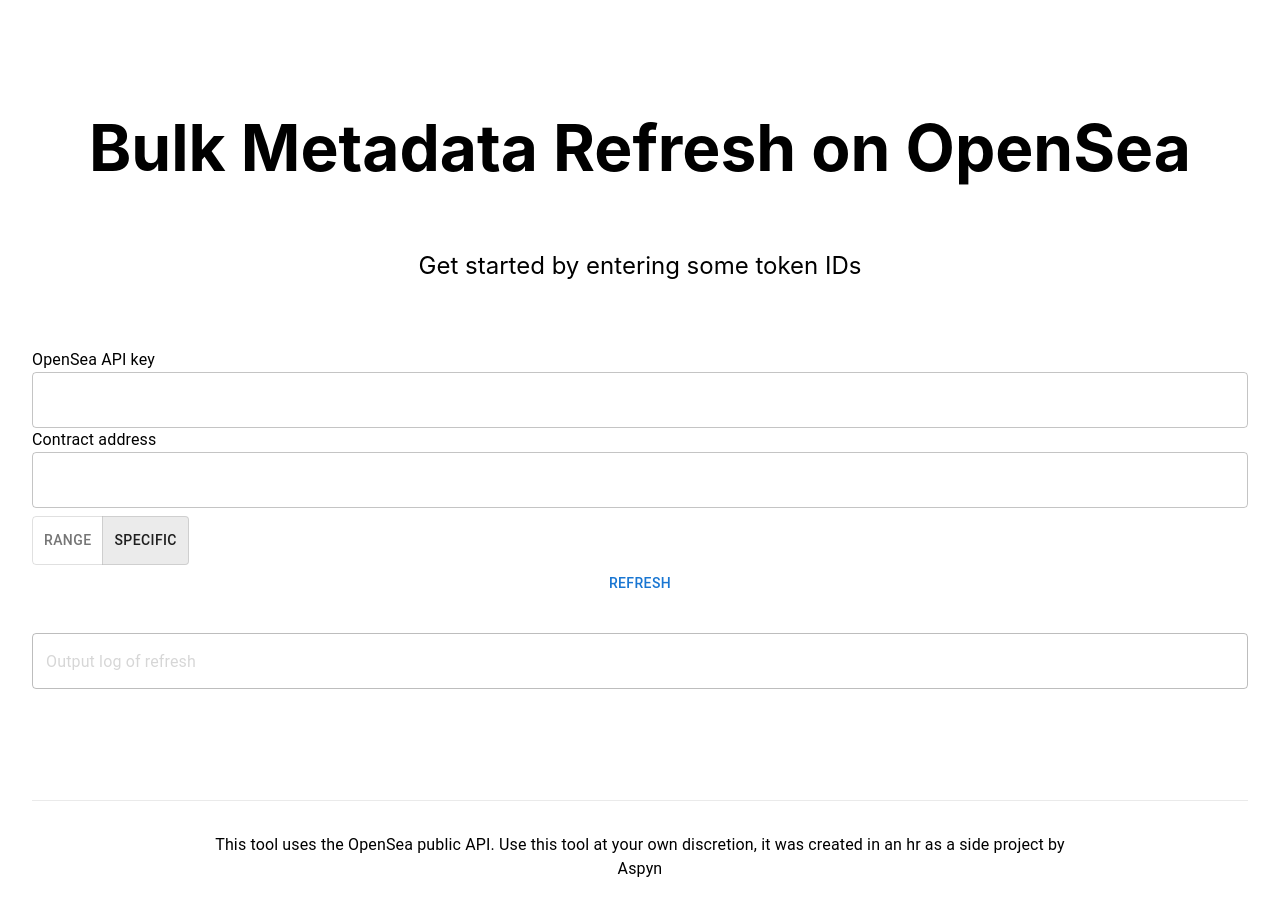
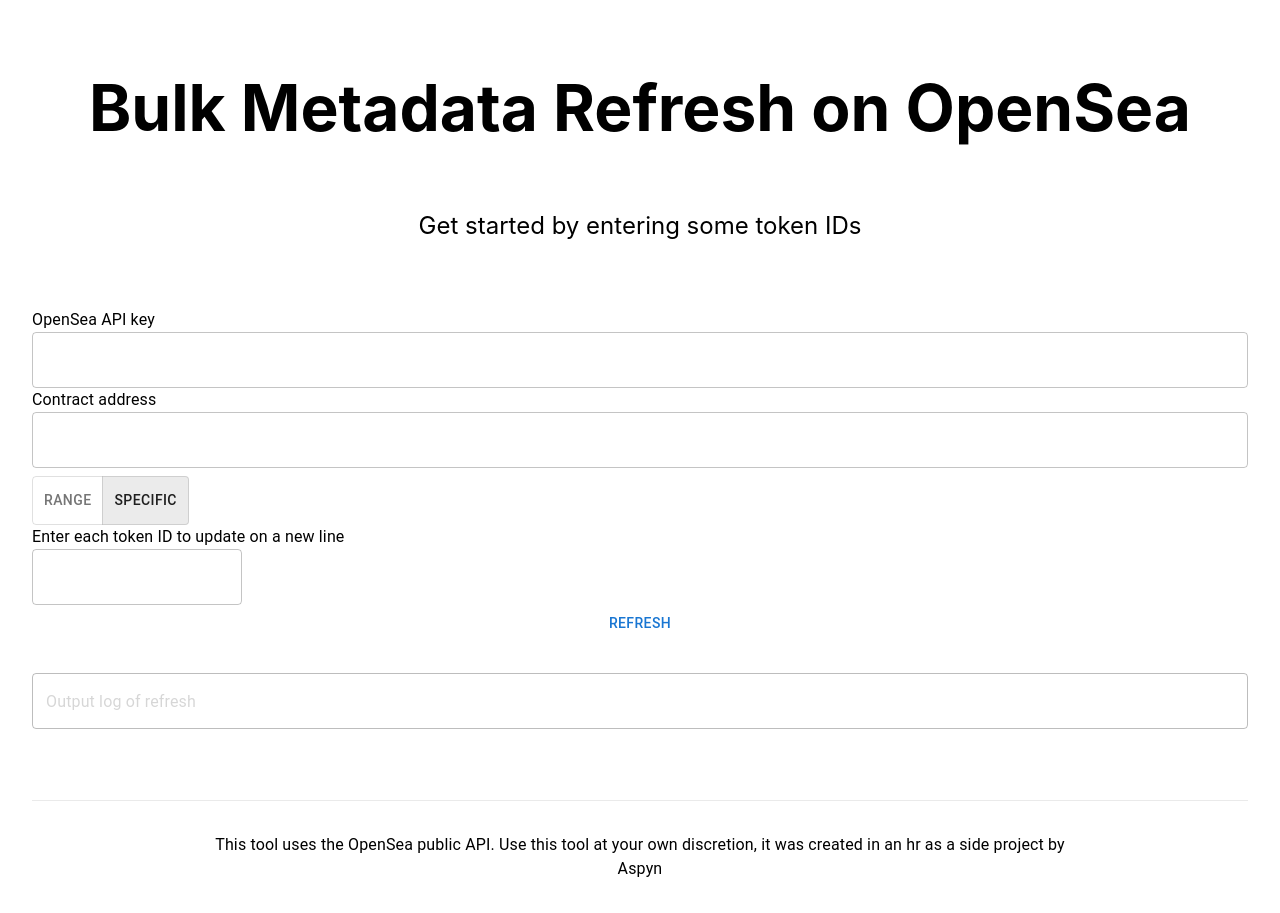
Before and after one commit to stuckinaboot/opensea-bulk-metadata-refresh, a Next.js app in the folder opensea-bulk-metadata-refresh/: page / in a window 1280 px wide. Both pictures are taken after a click on the button "SPECIFIC". Built offline with nearby package versions, Linux system fonts and the light colour scheme.

Commit message:
clean up

```diff
--- a/opensea-bulk-metadata-refresh/components/BulkRefresh.tsx
+++ b/opensea-bulk-metadata-refresh/components/BulkRefresh.tsx
@@ -10,6 +10,7 @@
   Typography,
 } from "@mui/material";
 import RangeComponent from "./RangeComponent";
+import SpecificComponent from "./SpecificComponent";
 
 enum BulkRefreshType {
   RANGE = "range",
@@ -25,9 +26,15 @@
     startTokenId: "0",
     endTokenId: "0",
   });
+  // This is the text in the specific token IDs text box
+  const [specificTokenIds, setSpecificTokenIds] = useState("");
   const [contractAddress, setContractAddress] = useState("");
   const [outputLog, setOutputLog] = useState("");
   const [apiKey, setApiKey] = useState("");
+
+  function clearOutputLog() {
+    setOutputLog("");
+  }
 
   function updateOutputLog(strToAdd: string) {
     setOutputLog((curr) => {
@@ -35,23 +42,10 @@
     });
   }
 
-  const refresh = debounce(async () => {
-    // Clear output log
-    setOutputLog("");
-
-    if (selected === BulkRefreshType.RANGE) {
-      try {
-        const startTokenInt = parseInt(rangeTokenId.startTokenId);
-        const endTokenInt = parseInt(rangeTokenId.endTokenId);
-
-        if (startTokenInt > endTokenInt) {
-          // TODO throw error
-          return;
-        }
-
+  async function refreshTokenIds(tokenIds: string[]) {
     let successfullyRefreshed = 0;
     const failedToRefresh = [];
-        for (let tokenId = startTokenInt; tokenId <= endTokenInt; tokenId++) {
+    for (const tokenId of tokenIds) {
       const res = await fetch(
         `api/refreshTokenId?contractAddress=${contractAddress}&tokenId=${tokenId}&apiKey=${apiKey}`
       );
@@ -60,9 +54,7 @@
 
       if (status === 200) {
         successfullyRefreshed++;
-            console.log(
-              `Successfully submitted ${tokenId} for metadata refresh`
-            );
+        console.log(`Successfully submitted ${tokenId} for metadata refresh`);
       } else {
         failedToRefresh.push(tokenId);
         console.log(
@@ -76,11 +68,45 @@
     }
 
     const finalLog =
-          `Successfully submitted ${successfullyRefreshed} tokens for metadata refresh` +
+      `\nSuccessfully submitted ${successfullyRefreshed} tokens for metadata refresh` +
       "\n" +
-          `Failed to submit ${failedToRefresh.length} tokens for metadata refresh. Here are their token IDs: ${failedToRefresh}`;
+      (failedToRefresh.length > 0)
+        ? `Failed to submit ${failedToRefresh.length} tokens for metadata refresh. Here are their token IDs: ${failedToRefresh}`
+        : "No tokens failed to refresh";
     updateOutputLog(finalLog);
-      } catch {}
+  }
+
+  const refresh = debounce(async () => {
+    // Clear output log
+    clearOutputLog();
+
+    if (selected === BulkRefreshType.RANGE) {
+      try {
+        // Validate token IDs using ints
+        const startTokenInt = parseInt(rangeTokenId.startTokenId);
+        const endTokenInt = parseInt(rangeTokenId.endTokenId);
+
+        if (startTokenInt > endTokenInt) {
+          // TODO throw error
+          return;
+        }
+
+        const tokenIds = [];
+        for (let tokenId = startTokenInt; tokenId <= endTokenInt; tokenId++) {
+          // Backend expects strings
+          tokenIds.push(tokenId + "");
+        }
+        await refreshTokenIds(tokenIds);
+      } catch {
+        // TODO show error
+      }
+    } else if (selected === BulkRefreshType.SPECIFIC) {
+      try {
+        const lines = specificTokenIds.split("\n");
+        await refreshTokenIds(lines);
+      } catch {
+        // TODO show error
+      }
     }
   }, 300);
 
@@ -132,6 +158,14 @@
           />
         </Grid>
       )}
+      {selected === BulkRefreshType.SPECIFIC && (
+        <Grid item xs={12}>
+          <SpecificComponent
+            tokenIds={specificTokenIds}
+            onUpdateTokenIds={(updated) => setSpecificTokenIds(updated)}
+          />
+        </Grid>
+      )}
       <Button onClick={refresh}>Refresh</Button>
       <Grid item xs={12}>
         <Box mt={4} />
--- /dev/null
+++ b/opensea-bulk-metadata-refresh/components/SpecificComponent.tsx
@@ -0,0 +1,18 @@
+import { Grid, TextField, Typography } from "@mui/material";
+
+export default function SpecificComponent(props: {
+  tokenIds: string;
+  onUpdateTokenIds: (updated: string) => void;
+}) {
+  return (
+    <Grid item xs={12}>
+      <Typography>Enter each token ID to update on a new line</Typography>
+      <TextField
+        value={props.tokenIds}
+        onChange={(e) => props.onUpdateTokenIds(e.target.value)}
+        multiline
+        maxRows={6}
+      />
+    </Grid>
+  );
+}
--- a/opensea-bulk-metadata-refresh/pages/index.tsx
+++ b/opensea-bulk-metadata-refresh/pages/index.tsx
@@ -9,8 +9,8 @@
   return (
     <div className={styles.container}>
       <Head>
-        <title>Create Next App</title>
-        <meta name="description" content="Generated by create next app" />
+        <title>NFT bulk metadata refresh</title>
+        <meta name="description" content="Bulk metadata refresh" />
         <link rel="icon" href="/favicon.ico" />
       </Head>
 
```
Lines whose indentation alone changed are shown as unchanged.
